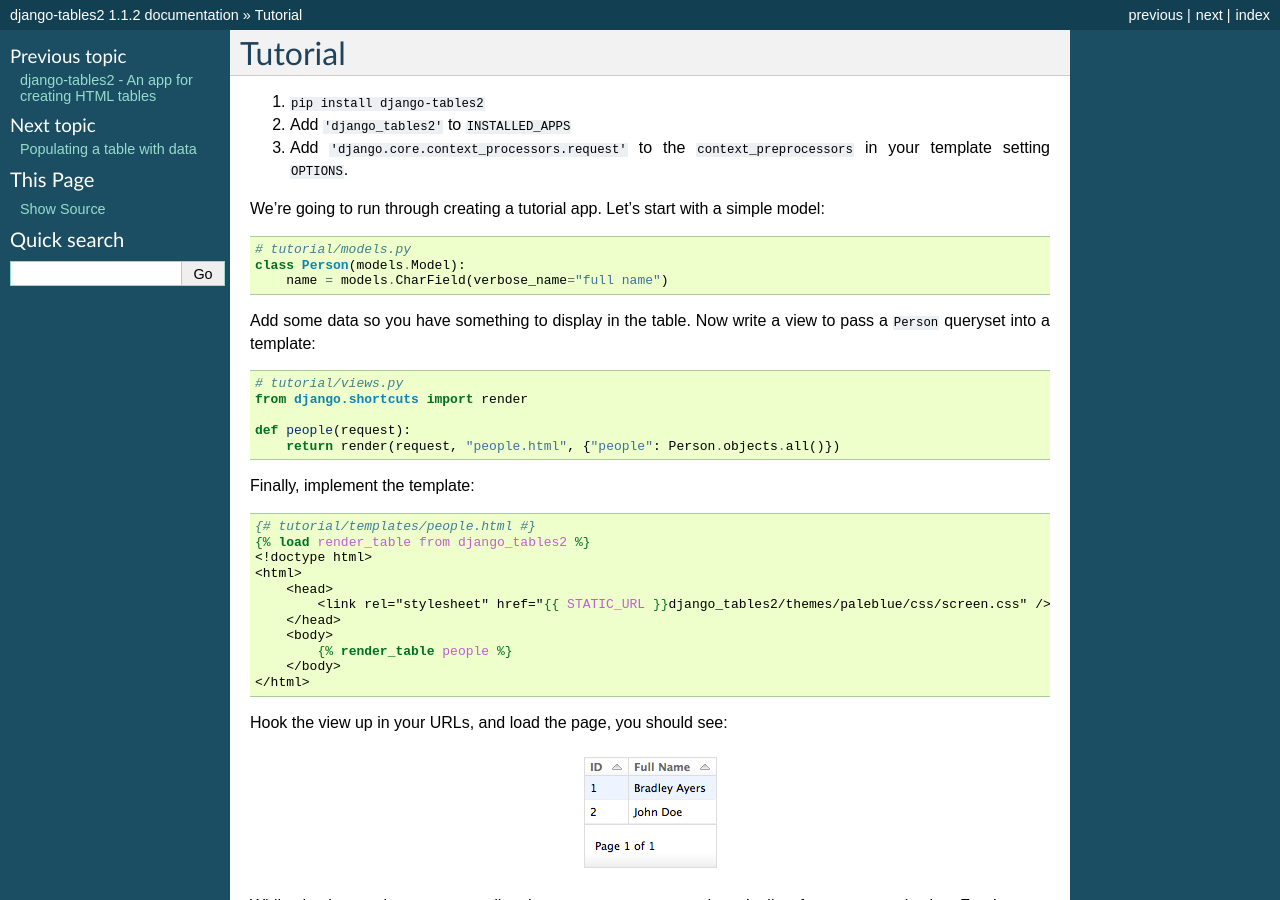
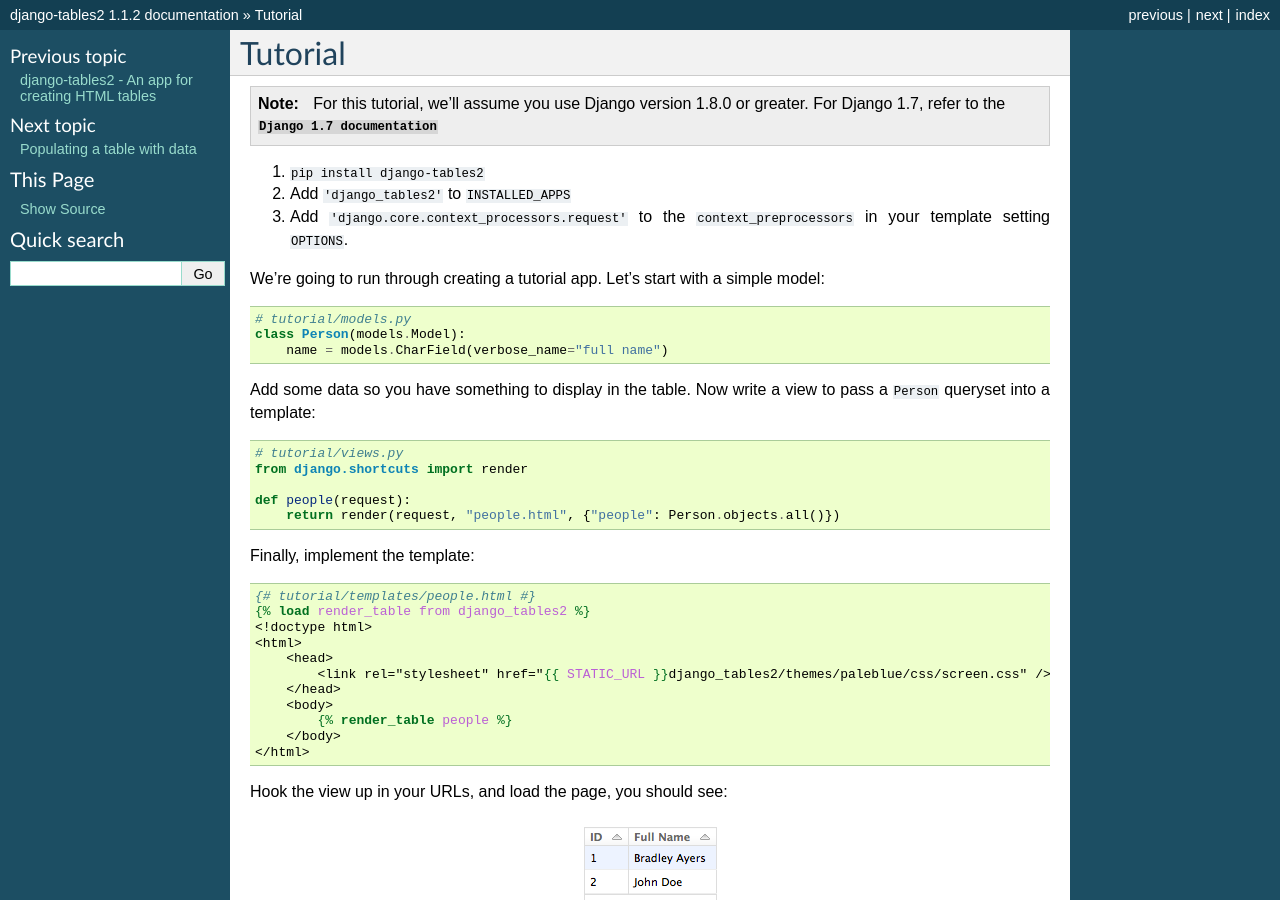
Before and after one commit to jieter/django-tables2, a Sphinx documentation site: the page built from docs/pages/tutorial.rst, in a window 1280 px wide and 900 px high. Built offline with Sphinx 7.4.7, drawn with Linux system fonts in a browser that asks for light colours.

Commit message:
Add note about django 1.7 to tutorial, fixes #265

```diff
--- a/docs/pages/tutorial.rst
+++ b/docs/pages/tutorial.rst
@@ -1,5 +1,9 @@
 Tutorial
 ========
+
+.. note::
+    For this tutorial, we'll assume you use Django version 1.8.0 or greater. For
+    Django 1.7, refer to the `Django 1.7 documentation <https://docs.djangoproject.com/en/1.7/ref/templates/api/#django-core-context-processors-request>`
 
 1. ``pip install django-tables2``
 2. Add ``'django_tables2'`` to ``INSTALLED_APPS``
```
